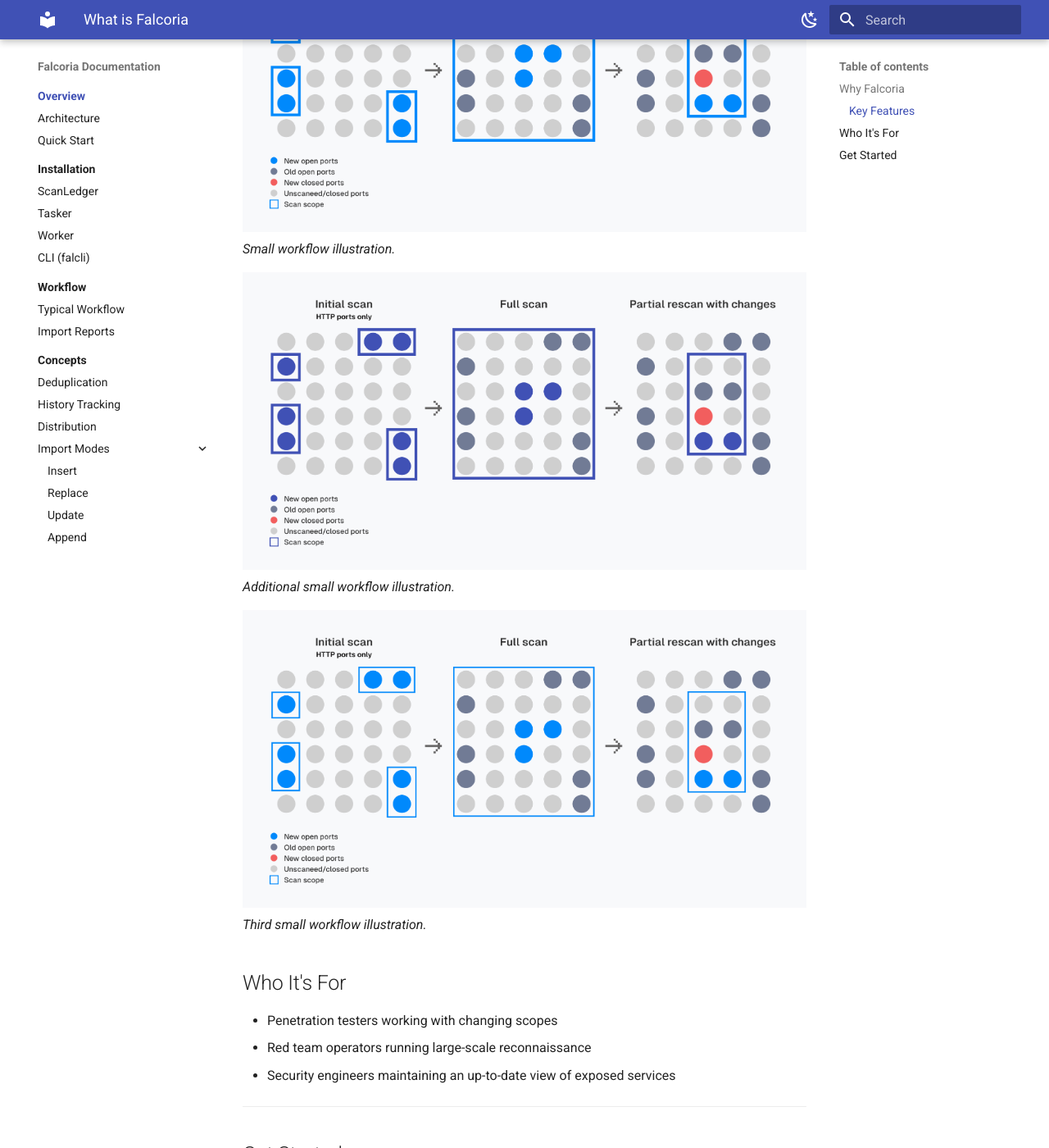
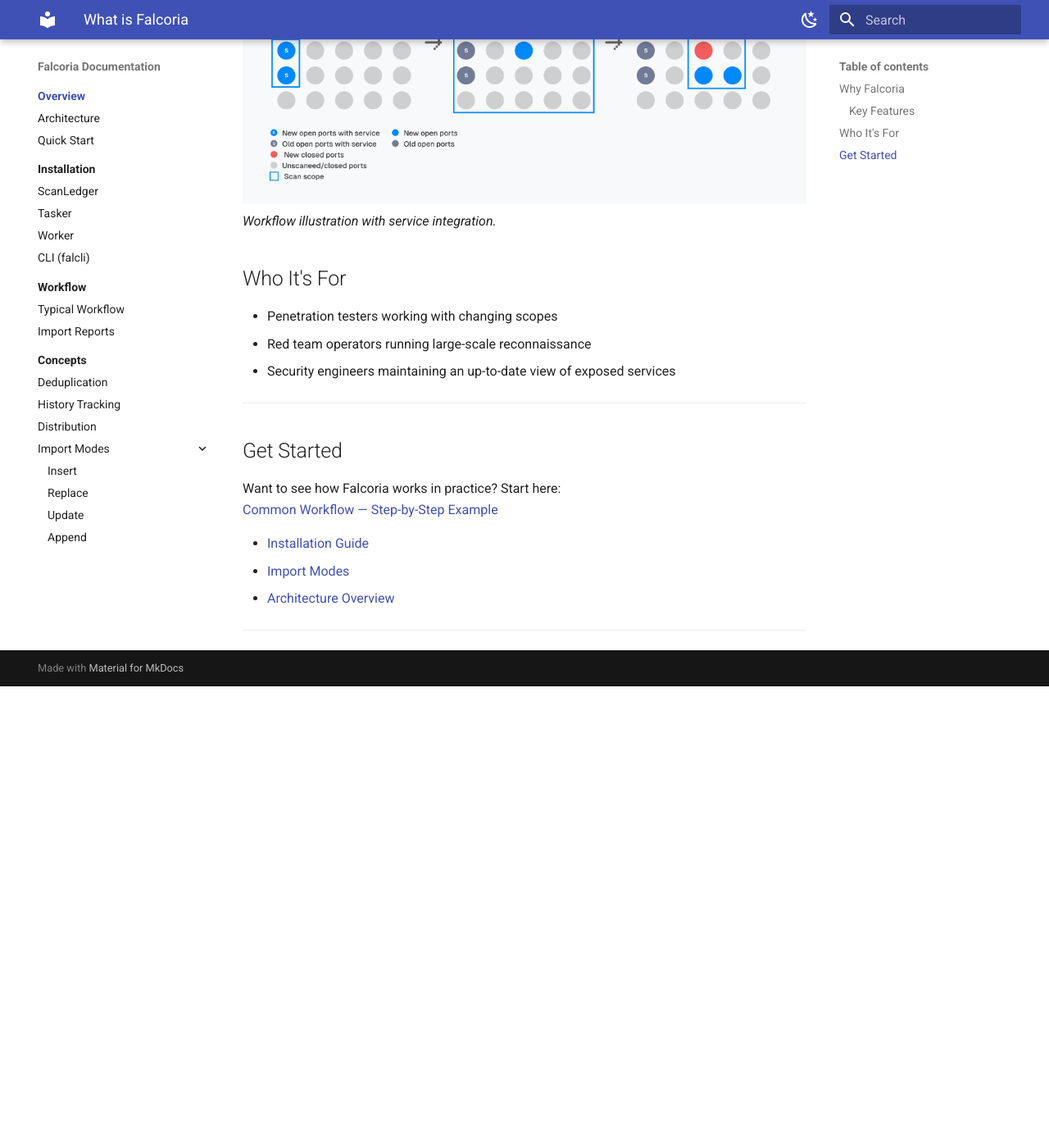
Before and after one commit to Falcoria/falcoria-docs, an MkDocs documentation site: the page built from docs/index.md, in a window 1280 px wide and 1400 px high, scrolled down 1306 px. Shown: the whole window at 82% size. Built offline with MkDocs 1.6.1 and Material for MkDocs 9.7.7, drawn with Linux system fonts in a browser that asks for light colours; after the commit the page ends 2143 px from its top, so only the background shows below that.

Commit message:
image fix

```diff
--- a/docs/index.md
+++ b/docs/index.md
@@ -31,16 +31,8 @@
 
 ✅ **Distributed scans** — During the scanning phase, hosts are divided between workers, and each worker scans one host at a time. This reduces bandwidth bottlenecks, avoids rate limits, and results arrive host by host.
 
----
-
-![Small Illustration](images/small.png)
-*Small workflow illustration.*
-
-![Small Illustration 1](images/small1.png)
-*Additional small workflow illustration.*
-
-![Small Illustration 3](images/small3.png)
-*Third small workflow illustration.*
+![Workflow with Service](images/small_w_service.png)
+*Workflow illustration with service integration.*
 
 ## Who It's For
 
```
Also changed, not shown: docs/images/small_w_service.png (added).
